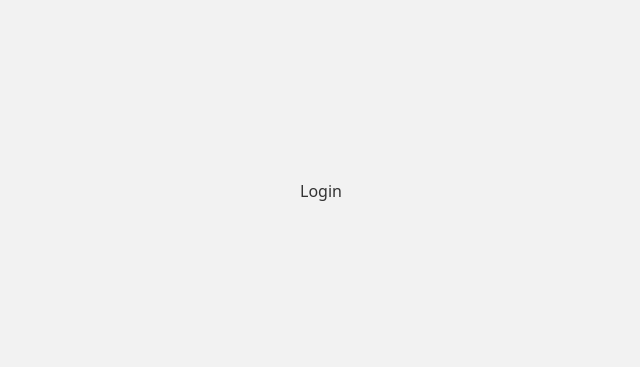
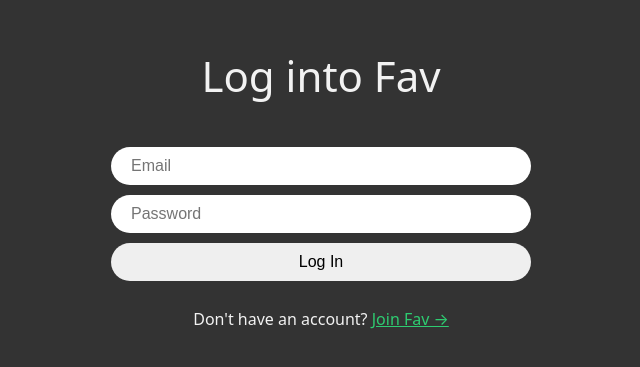
Before and after one commit to pollyjean/myfav, a React (Vite) app: page /login in a window 1280 px wide. Shown: the part 209-576 px from the top of the page, without its empty margins (319-959 px from the left). Built offline with nearby package versions, Linux system fonts and the light colour scheme.

Commit message:
:art: Make Login Screen and Function

```diff
--- /dev/null
+++ b/src/components/AuthStyles.ts
@@ -0,0 +1,52 @@
+import styled from "styled-components";
+
+export const Wrapper = styled.div`
+  height: 100%;
+  display: flex;
+  flex-direction: column;
+  justify-content: center;
+  align-items: center;
+  width: 26.25rem;
+  padding: 3.125rem 0;
+`;
+
+export const Title = styled.h1`
+  font-size: 2.625rem;
+`;
+
+export const Form = styled.form`
+  margin-top: 3.125rem;
+  margin-bottom: 0.625rem;
+  display: flex;
+  flex-direction: column;
+  justify-content: center;
+  align-items: center;
+  gap: 0.625rem;
+  width: 100%;
+`;
+
+export const Input = styled.input`
+  padding: 0.625rem 1.25rem;
+  border-radius: 3.125rem;
+  border: none;
+  width: 100%;
+  font-size: 1rem;
+  &[type="submit"] {
+    cursor: pointer;
+    &:hover {
+      opacity: 0.8;
+    }
+  }
+`;
+
+export const Error = styled.span`
+  font-weight: 600;
+  color: tomato;
+`;
+
+export const Switcher = styled.span`
+  margin-top: 1.25rem;
+  a {
+    color: #2ecc71;
+  }
+`;
--- a/src/components/GlobalStyles.tsx
+++ b/src/components/GlobalStyles.ts
@@ -7,8 +7,8 @@ const GlobalStyles = createGlobalStyle`
     box-sizing: border-box;
   }
   body {
-    background-color: #f2f2f2;
-    color: #333;
+    background-color: #333;
+    color: #f2f2f2;
     font-family: system-ui, -apple-system, BlinkMacSystemFont, 'Segoe UI', Roboto, Oxygen, Ubuntu, Cantarell, 'Open Sans', 'Helvetica Neue', sans-serif;
   }
 `;
--- a/src/components/Header.tsx
+++ b/src/components/Header.tsx
@@ -1,8 +1,15 @@
+import { useNavigate } from "react-router-dom";
 import { auth } from "../firebase";
 
 const Header = () => {
-  const logout = () => {
-    auth.signOut();
+  const navigate = useNavigate();
+  const logout = async () => {
+    try {
+      await auth.signOut();
+      navigate("/login");
+    } catch (error) {
+      console.log(error);
+    }
   };
   return (
     <header>
--- a/src/router/Join.tsx
+++ b/src/router/Join.tsx
@@ -1,8 +1,16 @@
 import { createUserWithEmailAndPassword, updateProfile } from "firebase/auth";
 import { useState } from "react";
-import styled from "styled-components";
 import { auth } from "../firebase";
-import { useNavigate } from "react-router-dom";
+import { Link, useNavigate } from "react-router-dom";
+import { FirebaseError } from "firebase/app";
+import {
+  Error,
+  Form,
+  Input,
+  Switcher,
+  Title,
+  Wrapper,
+} from "../components/AuthStyles";
 
 const Join = () => {
   const navigate = useNavigate();
@@ -25,6 +33,7 @@ const Join = () => {
   };
   const onSubmit = async (e: React.FormEvent<HTMLFormElement>) => {
     e.preventDefault();
+    setError(null);
     if (isLoading || name === "" || email === "" || password === "") return;
     try {
       setIsLoading(true);
@@ -39,7 +48,10 @@ const Join = () => {
       });
       navigate("/");
     } catch (error) {
-      setError(error as Error);
+      if (error instanceof FirebaseError) {
+        setError(error);
+        console.log(error.code, error.message);
+      }
     } finally {
       setIsLoading(false);
     }
@@ -76,51 +88,11 @@ const Join = () => {
         <Input type="submit" value={isLoading ? "Loading..." : "Join"} />
       </Form>
       {error && <Error>{error.message}</Error>}
+      <Switcher>
+        Already have an account? <Link to="/login">log into Fav &rarr;</Link>
+      </Switcher>
     </Wrapper>
   );
 };
 
-const Wrapper = styled.div`
-  height: 100%;
-  display: flex;
-  flex-direction: column;
-  justify-content: center;
-  align-items: center;
-  width: 26.25rem;
-  padding: 3.125rem 0;
-`;
-
-const Title = styled.h1`
-  font-size: 2.625rem;
-`;
-
-const Form = styled.form`
-  margin-top: 3.125rem;
-  display: flex;
-  flex-direction: column;
-  justify-content: center;
-  align-items: center;
-  gap: 0.625rem;
-  width: 100%;
-`;
-
-const Input = styled.input`
-  padding: 0.625rem 1.25rem;
-  border-radius: 3.125rem;
-  border: none;
-  width: 100%;
-  font-size: 1rem;
-  &[type="submit"] {
-    cursor: pointer;
-    &:hover {
-      opacity: 0.8;
-    }
-  }
-`;
-
-const Error = styled.span`
-  font-weight: 600;
-  color: tomato;
-`;
-
 export default Join;
--- a/src/router/Login.tsx
+++ b/src/router/Login.tsx
@@ -1,8 +1,78 @@
+import { useState } from "react";
+import { Link, useNavigate } from "react-router-dom";
+import { FirebaseError } from "firebase/app";
+import { signInWithEmailAndPassword } from "firebase/auth";
+import { auth } from "../firebase";
+import {
+  Error,
+  Form,
+  Input,
+  Switcher,
+  Title,
+  Wrapper,
+} from "../components/AuthStyles";
+
 const Login = () => {
+  const navigate = useNavigate();
+  const [isLoading, setIsLoading] = useState(false);
+  const [email, setEmail] = useState("");
+  const [password, setPassword] = useState("");
+  const [error, setError] = useState<Error | null>(null);
+  const onChange = (e: React.ChangeEvent<HTMLInputElement>) => {
+    const {
+      target: { name, value },
+    } = e;
+    if (name === "email") {
+      setEmail(value);
+    } else if (name === "password") {
+      setPassword(value);
+    }
+  };
+  const onSubmit = async (e: React.FormEvent<HTMLFormElement>) => {
+    e.preventDefault();
+    setError(null);
+    if (isLoading || email === "" || password === "") return;
+    try {
+      setIsLoading(true);
+      await signInWithEmailAndPassword(auth, email, password);
+      navigate("/");
+    } catch (error) {
+      if (error instanceof FirebaseError) {
+        setError(error);
+        console.log(error.code, error.message);
+      }
+    } finally {
+      setIsLoading(false);
+    }
+    console.log(email, password);
+  };
   return (
-    <div>
-      <h1>Login</h1>
-    </div>
+    <Wrapper>
+      <Title>Log into Fav </Title>
+      <Form onSubmit={onSubmit}>
+        <Input
+          name="email"
+          placeholder="Email"
+          onChange={onChange}
+          value={email}
+          type="email"
+          required
+        />
+        <Input
+          name="password"
+          placeholder="Password"
+          onChange={onChange}
+          value={password}
+          type="password"
+          required
+        />
+        <Input type="submit" value={isLoading ? "Loading..." : "Log In"} />
+      </Form>
+      {error && <Error>{error.message}</Error>}
+      <Switcher>
+        Don't have an account? <Link to="/join">Join Fav &rarr;</Link>
+      </Switcher>
+    </Wrapper>
   );
 };
 
```
